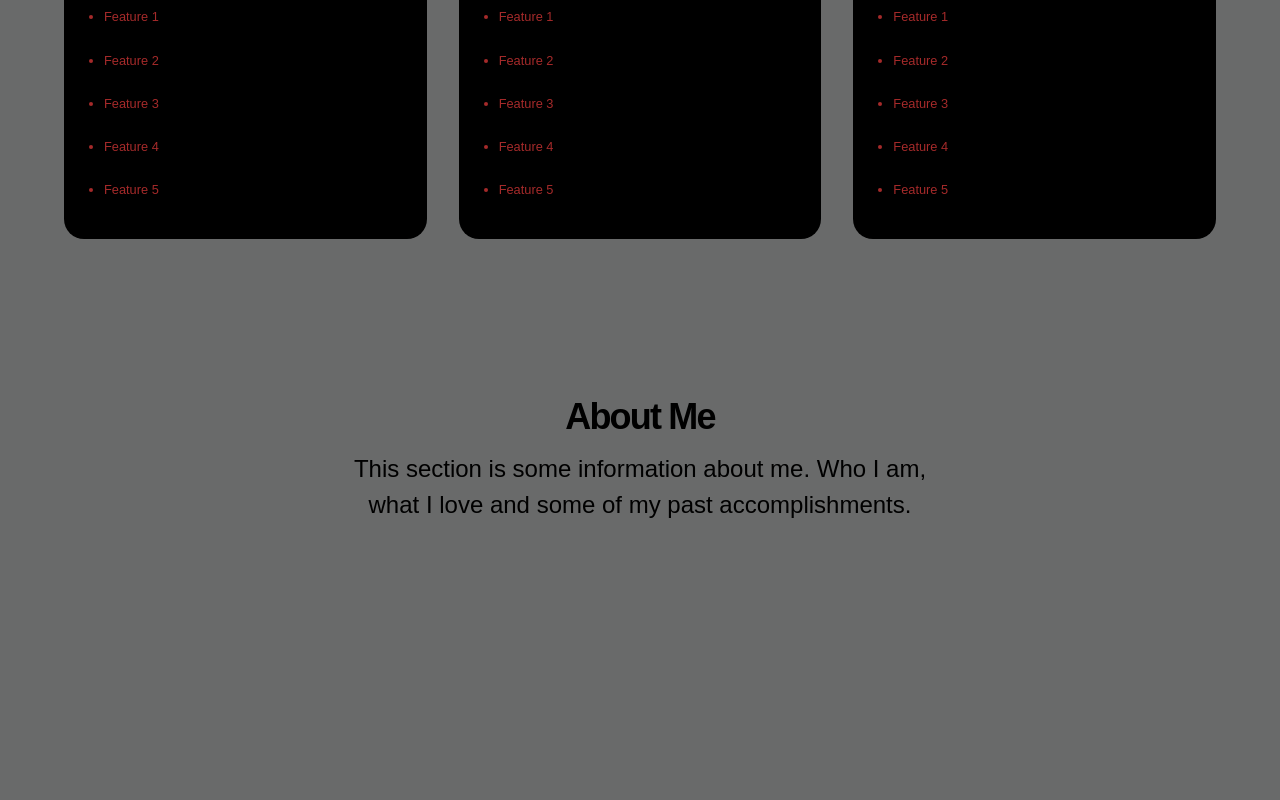
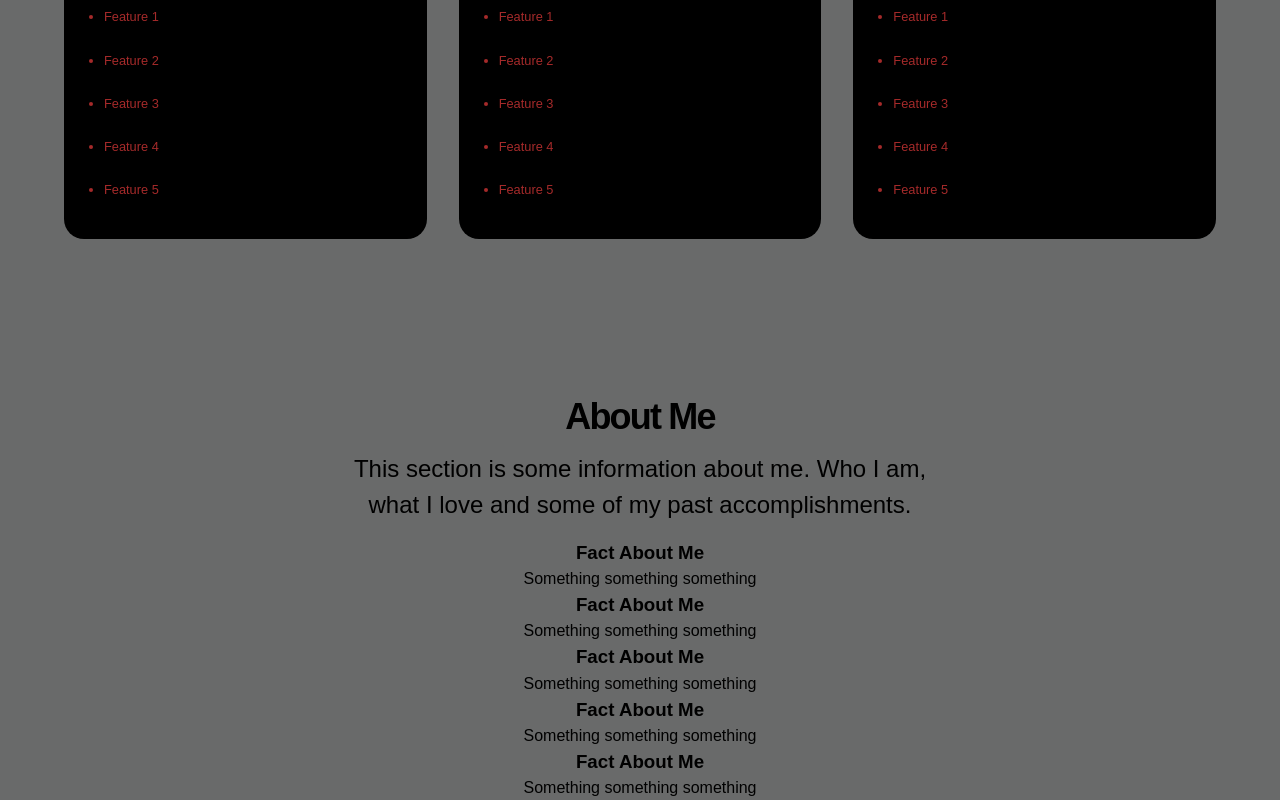
Before and after one commit to samscupoftea/Portfolio, a plain HTML site: page index.html in a window 1280 px wide. Shown: the part 1489-2289 px from the top of the page. Before the commit the page ends 2028 px from the top, so only its background shows below. Drawn offline with Linux system fonts and the light colour scheme.

Commit message:
Created html div elements for about me boxes

```diff
--- a/index.html
+++ b/index.html
@@ -78,6 +78,33 @@
     <section class="about container">
       <h2 class="about__title">About Me</h2>
       <p class="about__description">This section is some information about me. Who I am, what I love and some of my past accomplishments. </p>
+      <div class="about__container">
+        <div class="about__box">
+          <h3 class="about__box-title">Fact About Me </h3>
+            <p class="about__box-description">Something something something</p>
+
+        </div>
+        <div class="about__box">
+          <h3 class="about__box-title">Fact About Me  </h3>
+            <p class="about__box-description">Something something something</p>
+
+        </div>
+        <div class="about__box">
+          <h3 class="about__box-title">Fact About Me </h3>
+            <p class="about__box-description">Something something something</p>
+
+        </div>
+        <div class="about__box">
+          <h3 class="about__box-title">Fact About Me </h3>
+            <p class="about__box-description">Something something something</p>
+
+        </div>
+        <div class="about__box">
+          <h3 class="about__box-title">Fact About Me </h3>
+            <p class="about__box-description">Something something something</p>
+
+        </div>
+      </div>
     </section>
 
   </body>
```
